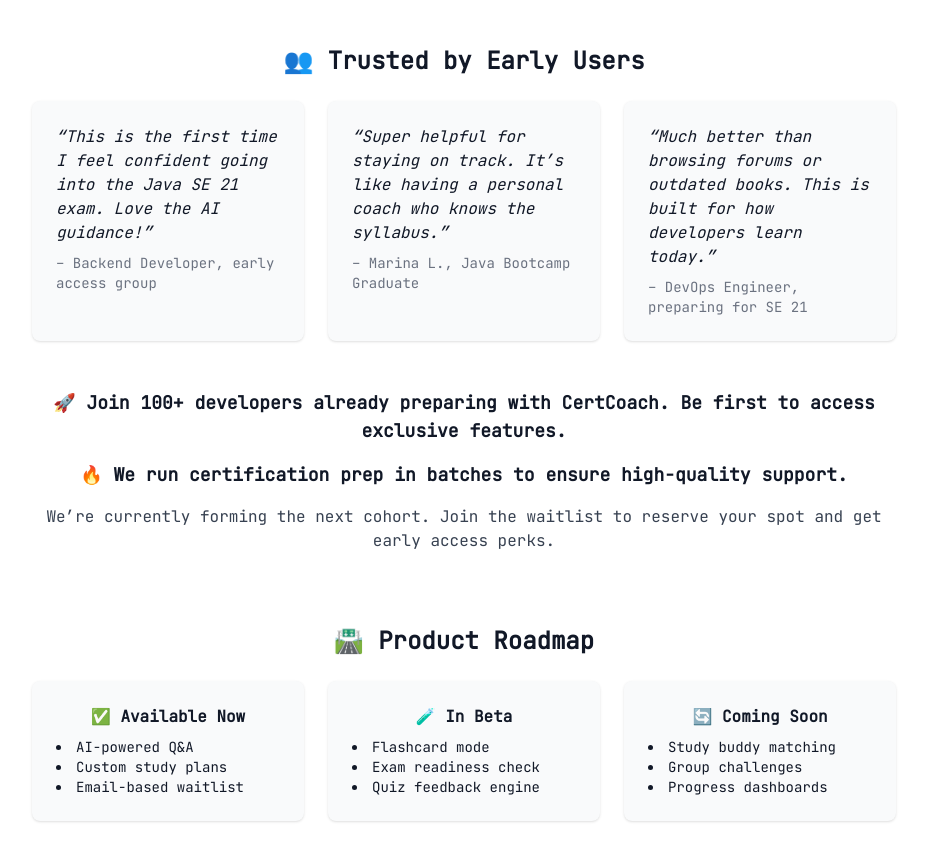
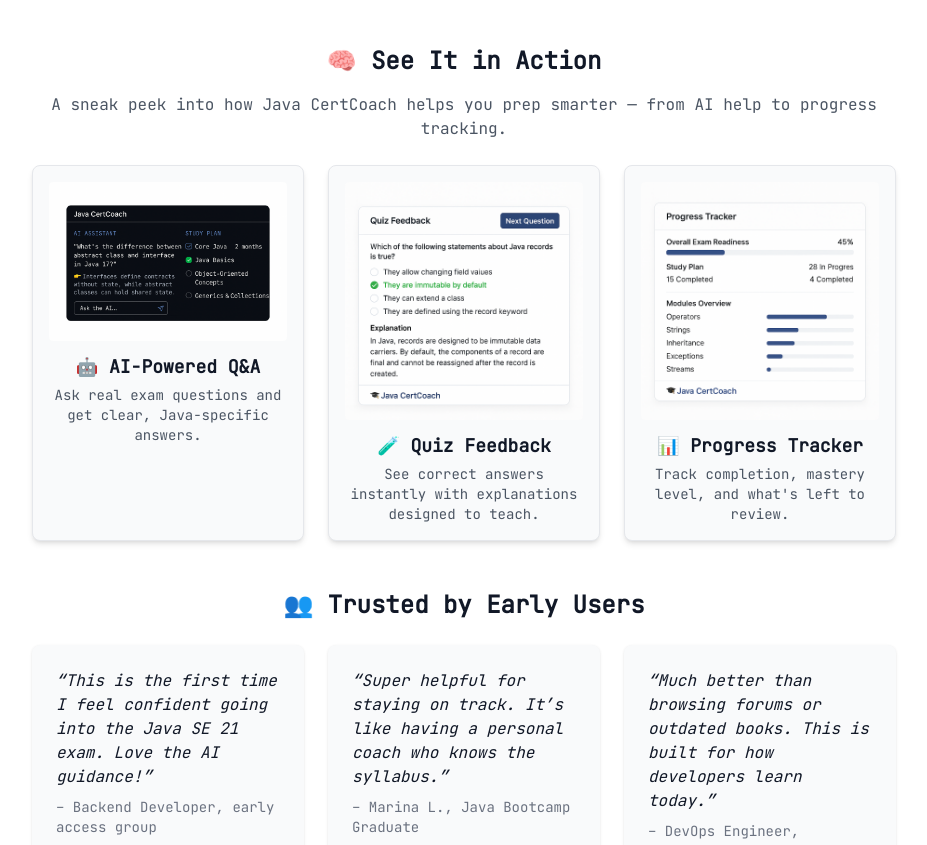
Before and after one commit to miguelmaquieira/javacert-agent, a plain HTML site: page site/index.html in a window 1280 px wide. Shown: the part 1495-2340 px from the top of the page, without its empty margins (176-1103 px from the left). Drawn offline with nearby package versions, Linux system fonts and the light colour scheme.

Commit message:
preview images

```diff
--- a/site/index.html
+++ b/site/index.html
@@ -15,7 +15,7 @@
   <meta property="og:title" content="Java CertCoach – AI-powered Java Certification Companion">
   <meta property="og:description"
     content="Smarter study plans. Faster results. Join our next Java certification cohort.">
-  <meta property="og:image" content="https://java-cert-agent.netlify.app/og-preview.png">
+  <meta property="og:image" content="https://java-cert-agent.netlify.app/images/og-preview.png">
   <meta property="og:image:type" content="image/png">
   <meta property="og:image:width" content="1200">
   <meta property="og:image:height" content="630">
@@ -26,7 +26,7 @@
   <meta name="twitter:title" content="Java CertCoach – AI-powered Java Certification Companion">
   <meta name="twitter:description"
     content="Smarter study plans. Faster results. Join our next Java certification cohort.">
-  <meta name="twitter:image" content="https://java-cert-agent.netlify.app/og-preview.png">
+  <meta name="twitter:image" content="https://java-cert-agent.netlify.app/images/og-preview.png">
 
   <!-- Favicon & Icons (in /icons folder) -->
   <link rel="icon" type="image/x-icon" href="/icons/favicon.ico">
@@ -90,6 +90,7 @@
         progressing.</p>
     </section>
 
+    <!-- What Makes Us Different -->
     <section class="mb-12">
       <h2 class="text-2xl font-semibold mb-4">💡 What Makes Us Different</h2>
       <div class="grid md:grid-cols-3 gap-8 text-center">
@@ -107,6 +108,7 @@
         </div>
       </div>
     </section>
+
 
     <section class="mb-12">
       <h2 class="text-2xl font-semibold mb-4">🙋‍♂️ Is This for You?</h2>
@@ -184,6 +186,40 @@
       </div>
     </section>
 
+    <!-- See it in action -->
+    <section class="mb-12 text-center">
+      <h2 class="text-2xl font-semibold mb-4">🧠 See It in Action</h2>
+      <p class="mb-6 text-gray-600 dark:text-gray-300">
+        A sneak peek into how Java CertCoach helps you prep smarter — from AI help to progress tracking.
+      </p>
+
+      <div class="grid md:grid-cols-3 gap-6 max-w-6xl mx-auto">
+        <!-- Card 1: AI Assistant -->
+        <div class="bg-gray-50 dark:bg-gray-800 p-4 rounded-lg shadow-md border border-gray-200 dark:border-gray-700">
+          <img src="/images/ai-assistant-preview.png" alt="AI Assistant" class="rounded mb-3">
+          <h3 class="font-semibold text-lg mb-1">🤖 AI-Powered Q&A</h3>
+          <p class="text-sm text-gray-600 dark:text-gray-300">Ask real exam questions and get clear, Java-specific
+            answers.</p>
+        </div>
+
+        <!-- Card 2: Quiz Feedback -->
+        <div class="bg-gray-50 dark:bg-gray-800 p-4 rounded-lg shadow-md border border-gray-200 dark:border-gray-700">
+          <img src="/images/quiz-feedback-preview.png" alt="Quiz Feedback" class="rounded mb-3">
+          <h3 class="font-semibold text-lg mb-1">🧪 Quiz Feedback</h3>
+          <p class="text-sm text-gray-600 dark:text-gray-300">See correct answers instantly with explanations designed
+            to teach.</p>
+        </div>
+
+        <!-- Card 3: Progress Tracker -->
+        <div class="bg-gray-50 dark:bg-gray-800 p-4 rounded-lg shadow-md border border-gray-200 dark:border-gray-700">
+          <img src="/images/progress-tracking-preview.png" alt="Progress Tracker" class="rounded mb-3">
+          <h3 class="font-semibold text-lg mb-1">📊 Progress Tracker</h3>
+          <p class="text-sm text-gray-600 dark:text-gray-300">Track completion, mastery level, and what's left to
+            review.</p>
+        </div>
+      </div>
+    </section>
+
     <!-- Testimonials -->
     <section class="mb-12">
       <h2 class="text-2xl font-semibold mb-6 text-center">👥 Trusted by Early Users</h2>
@@ -205,7 +241,6 @@
         </div>
       </div>
     </section>
-
 
     <!-- join the waiting list-->
     <section class="mb-12 text-center">
@@ -313,8 +348,9 @@
       </div>
     </section>
 
+    <!-- Footer -->
     <footer class="text-center text-sm text-gray-600 mt-12">
-      <p>© <span id="year"></span> Java CertCoach. Built by developers, for developers.</p>
+      <p>©<span id="year"></span> Java CertCoach. Built by developers, for developers.</p>
       <p>Contact: <a href="mailto:hello@javacert.com" class="text-blue-600 hover:underline">hello@javacert.com</a></p>
     </footer>
   </div>
```
Also changed, not shown: site/images/ai-assistant-preview.png (added), site/images/progress-tracking-preview.png (added), site/images/quiz-feedback-preview.png (added), 2 other files.
